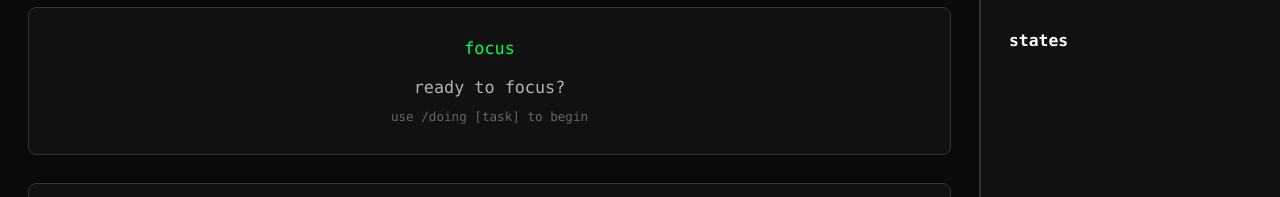
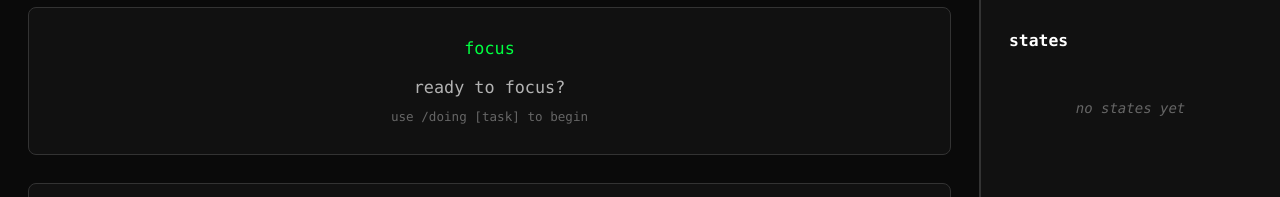
Before and after one commit to salierismuse/salieri, a SvelteKit app in the folder SALIERI/: page / in a window 1280 px wide. Shown: the part 210-407 px from the top of the page. Built offline with nearby package versions, Linux system fonts and the light colour scheme.

Commit message:
Show placeholder when no states

```diff
--- a/SALIERI/src/routes/+page.svelte
+++ b/SALIERI/src/routes/+page.svelte
@@ -480,12 +480,16 @@ const payload = { days_offset: currentDayOffset };
       <div class="states-section">
         <h3>states</h3>
         <div class="state-list">
+          {#if $states.length === 0}
+            <div class="empty-state">no states yet</div>
+          {:else}
             {#each $states as st}
               <div class="state-item">
                 <span>{st.name}</span>
                 <span>{Math.floor(st.total_time.secs / 60)}m</span>
               </div>
             {/each}
+          {/if}
         </div>
       </div>
 
```
Lines whose indentation alone changed are shown as unchanged.
